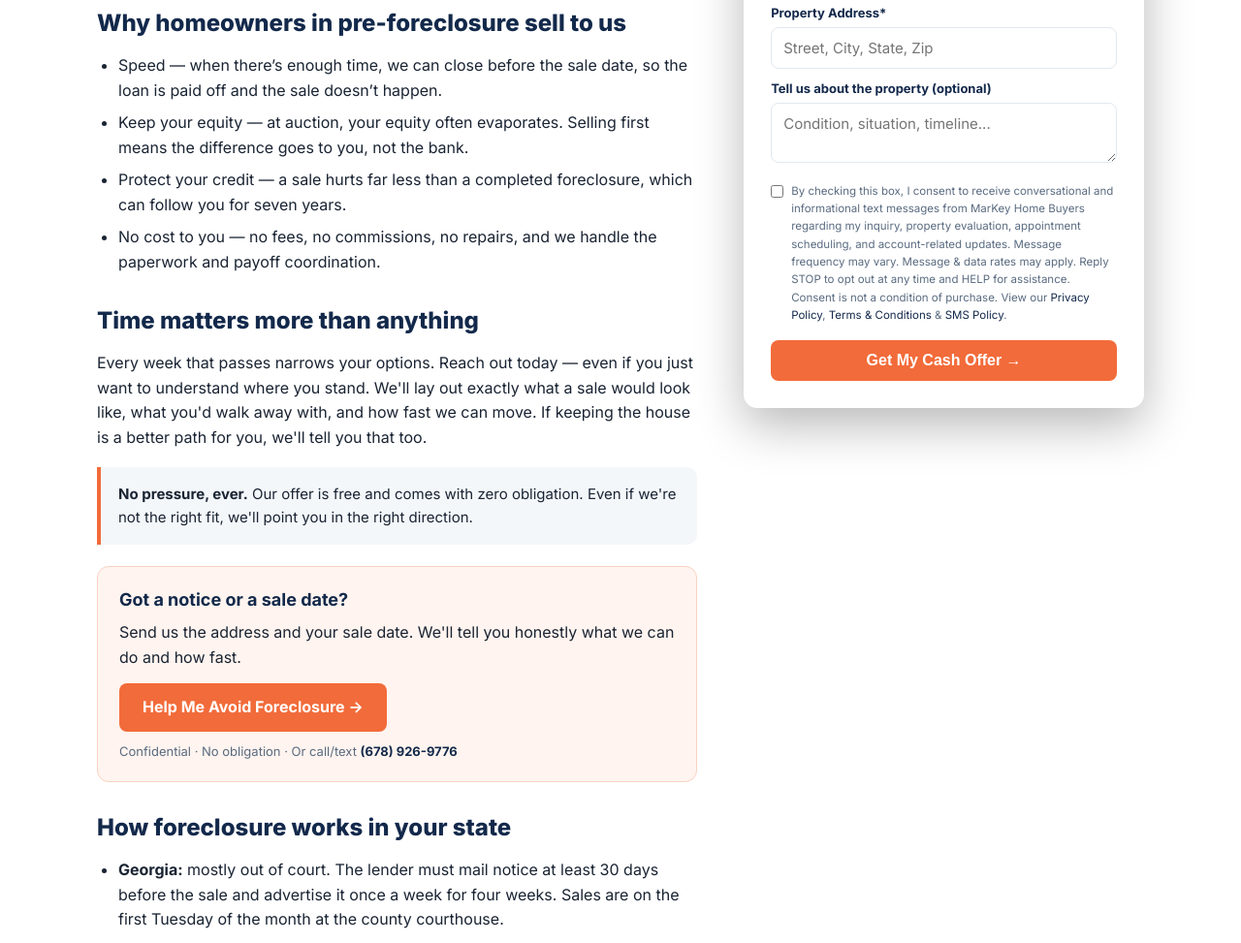
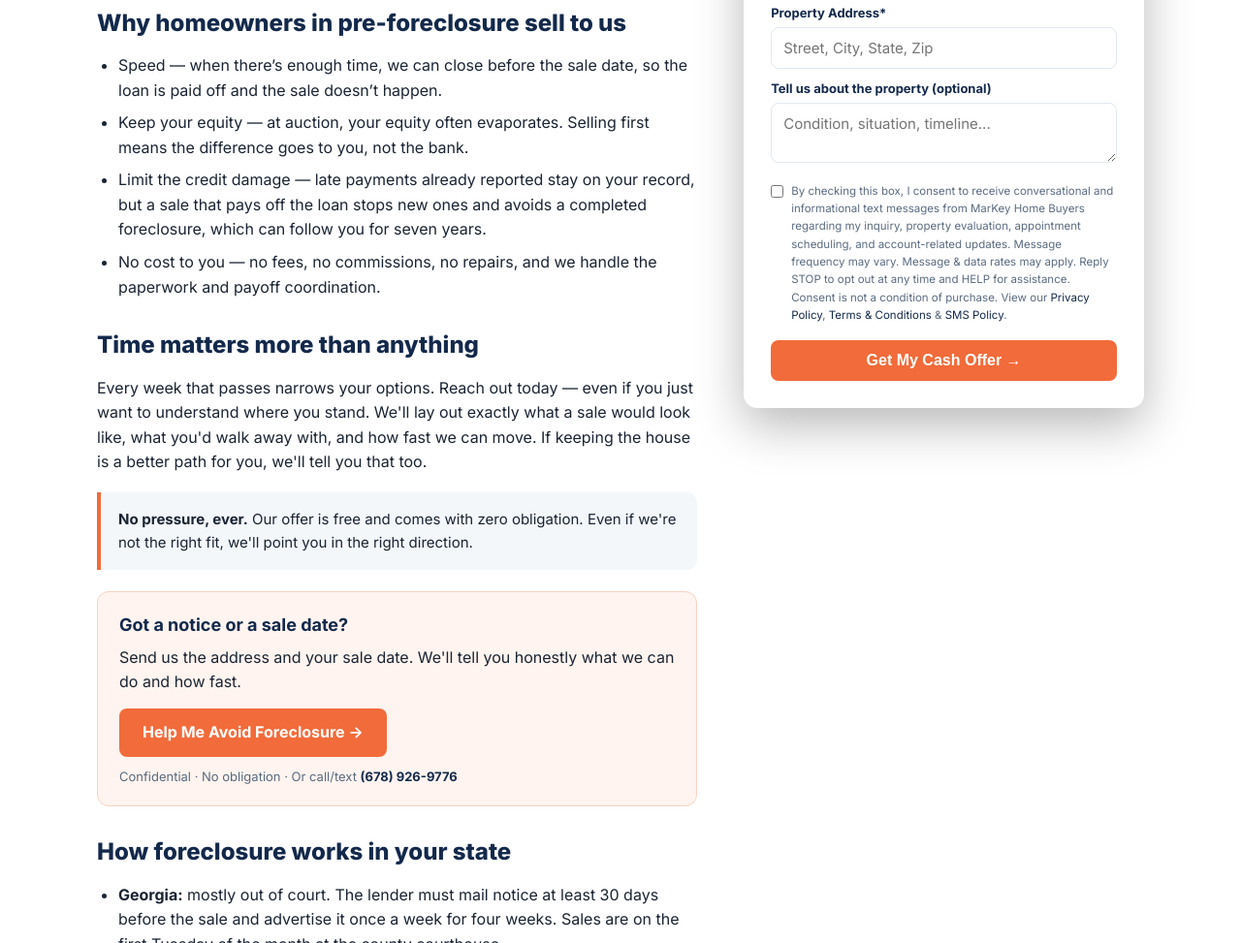
Before and after one commit to HARPANGELL/HarpAngell-Marlkey-Home-Buyers, a plain HTML site: page stop-foreclosure.html in a window 1280 px wide. Shown: the part 772-1745 px from the top of the page at 97% size. Drawn offline with Linux system fonts and the light colour scheme.

Commit message:
Soften credit claims: a sale stops new late marks; it doesn't erase past ones
Co-Authored-By: Claude Opus 5.5 <noreply@anthropic.com>
Claude-Session: https://claude.ai/code/session_01ALhguumgyAXivyaPwnLnei

```diff
--- a/stop-foreclosure.html
+++ b/stop-foreclosure.html
@@ -67,7 +67,7 @@ height="0" width="0" style="display:none;visibility:hidden"></iframe></noscript>
       <p>Falling behind with the bank is more common than most people realize &mdash; a job loss, medical bills, or one hard year is all it takes. In Georgia, Texas and Tennessee, most foreclosures happen out of court and can move fast once the process starts. Florida goes through the courts and usually takes longer. The worst thing you can do is wait. The good news: until the day of the sale, you still have options &mdash; and selling is one of them.</p>
       <p>Your lender and a free HUD-approved housing counselor (800-569-4287) can also walk you through options like reinstatement, a repayment plan or a loan modification. Talk to them too; selling is one option, not the only one.</p>
       <h2>Why homeowners in pre-foreclosure sell to us</h2>
-      <ul><li>Speed &mdash; when there&rsquo;s enough time, we can close before the sale date, so the loan is paid off and the sale doesn&rsquo;t happen.</li><li>Keep your equity &mdash; at auction, your equity often evaporates. Selling first means the difference goes to you, not the bank.</li><li>Protect your credit &mdash; a sale hurts far less than a completed foreclosure, which can follow you for seven years.</li><li>No cost to you &mdash; no fees, no commissions, no repairs, and we handle the paperwork and payoff coordination.</li></ul>
+      <ul><li>Speed &mdash; when there&rsquo;s enough time, we can close before the sale date, so the loan is paid off and the sale doesn&rsquo;t happen.</li><li>Keep your equity &mdash; at auction, your equity often evaporates. Selling first means the difference goes to you, not the bank.</li><li>Limit the credit damage &mdash; late payments already reported stay on your record, but a sale that pays off the loan stops new ones and avoids a completed foreclosure, which can follow you for seven years.</li><li>No cost to you &mdash; no fees, no commissions, no repairs, and we handle the paperwork and payoff coordination.</li></ul>
       <h2>Time matters more than anything</h2>
       <p>Every week that passes narrows your options. Reach out today &mdash; even if you just want to understand where you stand. We'll lay out exactly what a sale would look like, what you'd walk away with, and how fast we can move. If keeping the house is a better path for you, we'll tell you that too.</p>
       <div class="note"><strong>No pressure, ever.</strong> Our offer is free and comes with zero obligation. Even if we're not the right fit, we'll point you in the right direction.</div>
```
Also changed, not shown: behind-on-payments.html (+3 -3 lines).
